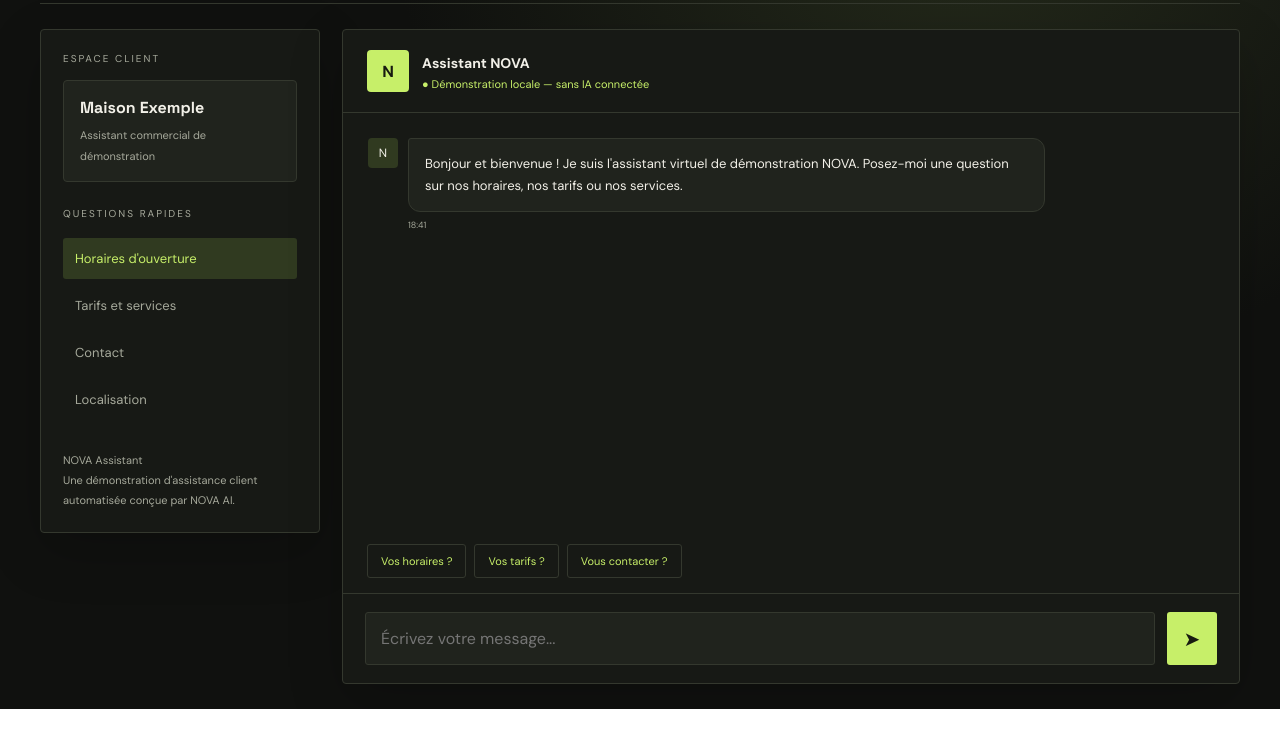
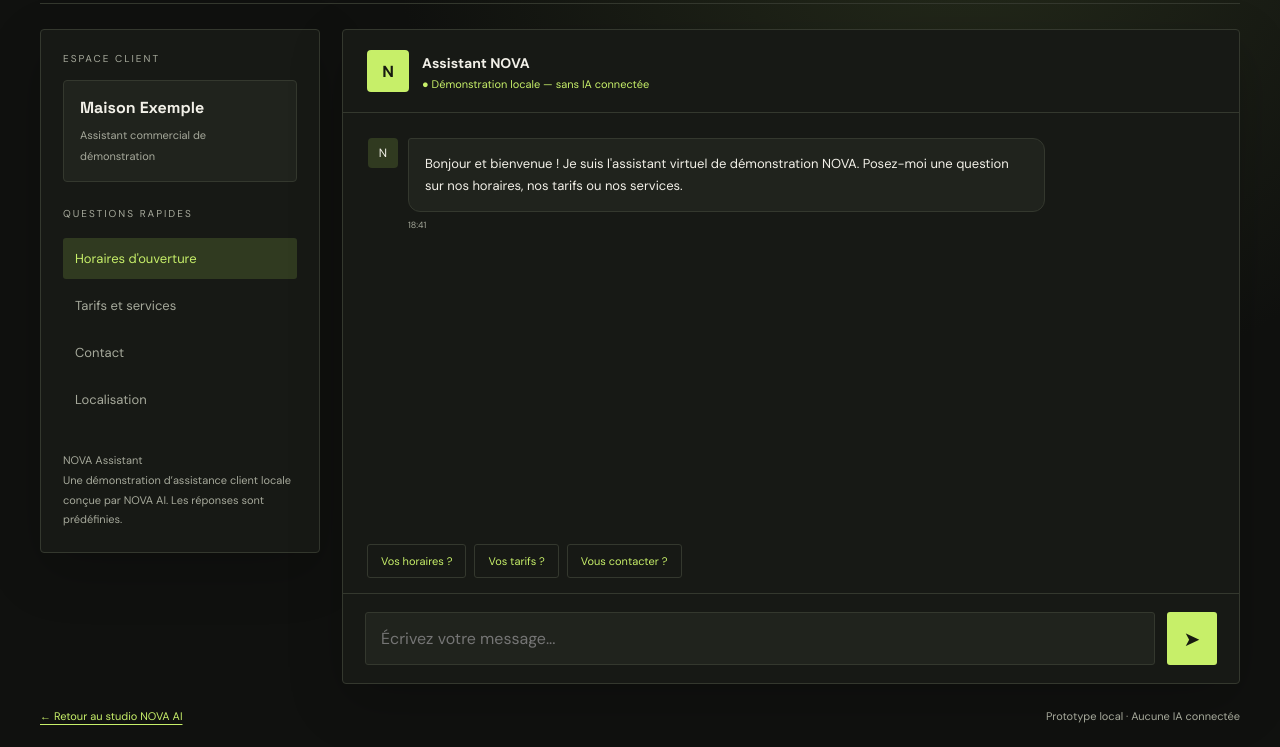
Before and after one commit to skiitodddd/nova-agency, a plain HTML site: page NOVA Assistant/index.html in a window 1280 px wide. Shown: the part 100-847 px from the top of the page. Before the commit the page ends 809 px from the top, so only its background shows below. Drawn offline with Linux system fonts and the light colour scheme.

Commit message:
Polish NOVA Assistant demo metadata and navigation

```diff
--- a/NOVA Assistant/index.html
+++ b/NOVA Assistant/index.html
@@ -4,7 +4,9 @@
 <head>
 <meta charset="UTF-8">
 <meta name="viewport" content="width=device-width,initial-scale=1">
-<title>NOVA Assistant — AI Customer Support</title>
+<meta name="theme-color" content="#10110f">
+<meta name="description" content="NOVA Assistant — démonstration locale d’une interface de support client conversationnel, conçue par NOVA AI.">
+<title>NOVA Assistant — Démo conversationnelle | NOVA AI</title>
 <link rel="preconnect" href="https://fonts.googleapis.com">
 <link href="https://fonts.googleapis.com/css2?family=DM+Sans:wght@400;500;600;700&family=Space+Grotesk:wght@400;500;600;700&display=swap" rel="stylesheet">
 <style>
@@ -81,7 +83,7 @@ body{background:radial-gradient(ellipse at 75% 0%,#252b1b 0%,var(--bg) 42%);colo
 .send{background:var(--purple);color:#171a10;border-radius:3px}
 :focus-visible{outline:2px solid var(--purple);outline-offset:3px}
 @media(max-width:750px){.chat{border-radius:4px}}
-</style>
+.demo-footer{max-width:1250px;margin:0 auto;padding:0 25px 24px;display:flex;justify-content:space-between;gap:12px;flex-wrap:wrap;color:var(--muted);font-size:11px}.demo-footer a{color:var(--purple);text-decoration:underline;text-underline-offset:4px}:focus-visible{outline:2px solid var(--purple);outline-offset:4px}@media(max-width:750px){.demo-footer{padding:0 14px 20px}}@media(prefers-reduced-motion:reduce){*,*::before,*::after{animation:none!important;transition:none!important}}</style>
 </head>
 <body>
 <div class="app">
@@ -99,7 +101,7 @@ body{background:radial-gradient(ellipse at 75% 0%,#252b1b 0%,var(--bg) 42%);colo
  <button class="side-button" data-q="Quels sont vos tarifs ?">Tarifs et services</button>
  <button class="side-button" data-q="Comment vous contacter ?">Contact</button>
  <button class="side-button" data-q="Où êtes-vous situés ?">Localisation</button>
- <div class="notice">NOVA Assistant<br>Une démonstration d'assistance client automatisée conçue par NOVA AI.</div>
+ <div class="notice">NOVA Assistant<br>Une démonstration d’assistance client locale conçue par NOVA AI. Les réponses sont prédéfinies.</div>
 </aside>
 
 <section class="chat">
@@ -122,6 +124,7 @@ body{background:radial-gradient(ellipse at 75% 0%,#252b1b 0%,var(--bg) 42%);colo
 </div>
 </div>
 
+<footer class="demo-footer"><a href="../index.html">← Retour au studio NOVA AI</a><span>Prototype local · Aucune IA connectée</span></footer>
 <script>
 const messages=document.getElementById("messages");
 const input=document.getElementById("chatInput");
```
